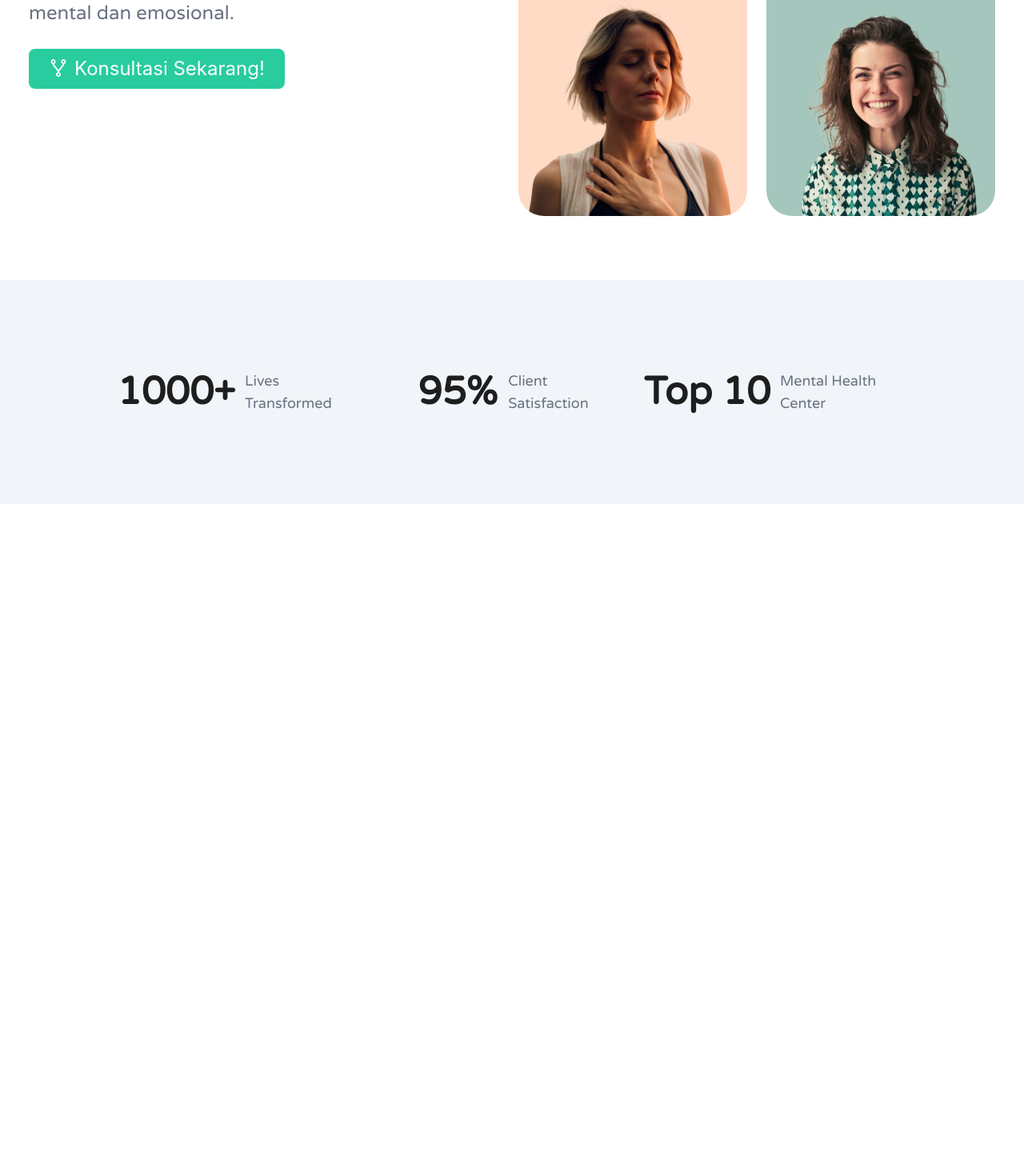
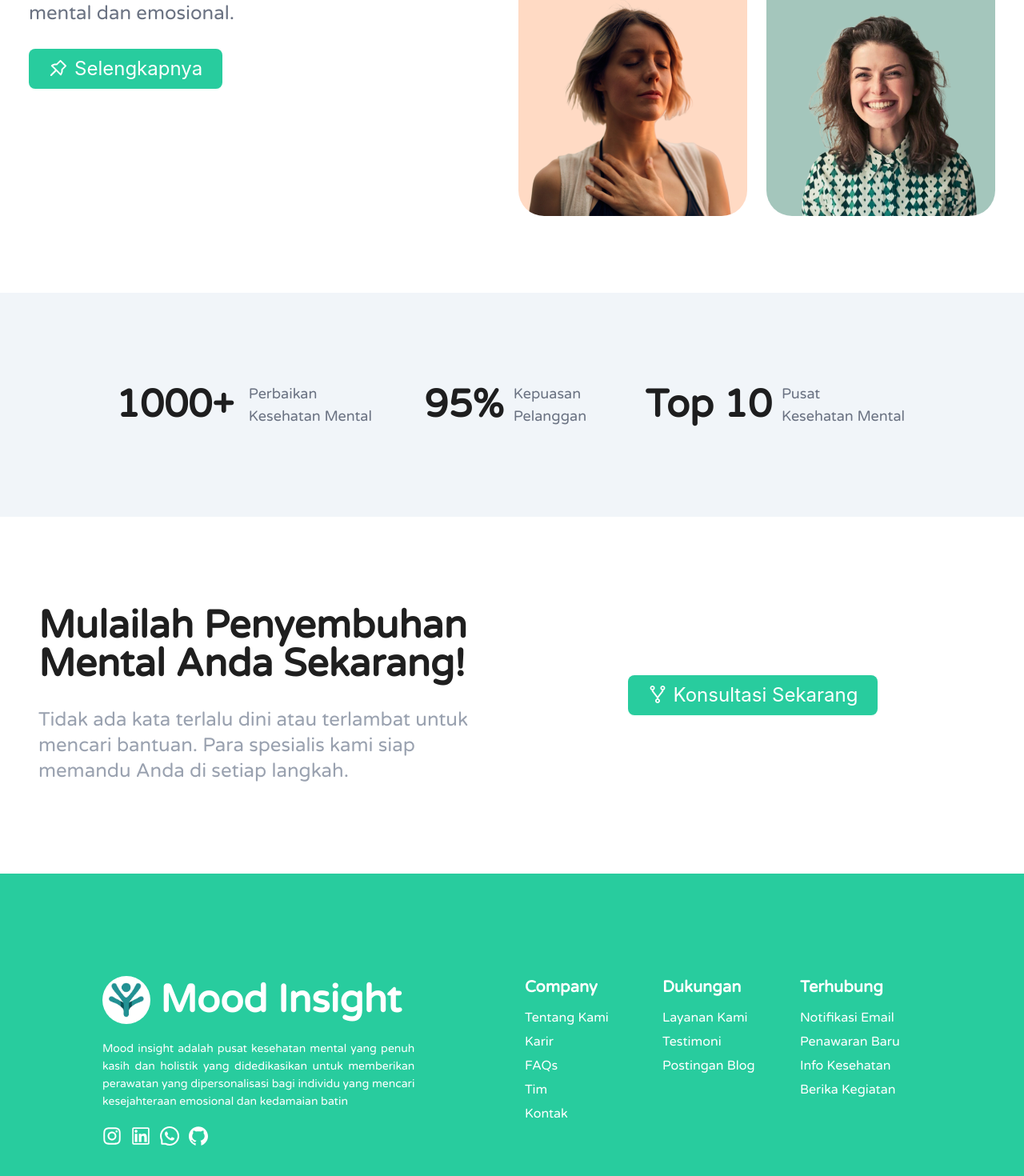
Before and after one commit to ajiaja38/mood-insight-fe, a React (Vite) app: page / in a window 1280 px wide. Shown: the part 490-1960 px from the top of the page at 80% size. Before the commit the page ends 1120 px from the top, so only its background shows below. Built offline with nearby package versions, Linux system fonts and the light colour scheme.

Commit message:
feat: add CTA and Footer :zap:

```diff
--- /dev/null
+++ b/src/components/CallToAction/index.tsx
@@ -0,0 +1,49 @@
+import React, { type JSX } from "react"
+import { Button, Grid, type Breakpoint } from "antd"
+import { ForkOutlined } from "@ant-design/icons/lib/icons"
+import { useAuth } from "../../hooks/useAuth"
+import { useNavigate, type NavigateFunction } from "react-router-dom"
+
+const { useBreakpoint } = Grid
+
+const CallToAction: React.FC = (): JSX.Element => {
+  const screen: Partial<Record<Breakpoint, boolean>> = useBreakpoint()
+  const { isAuthenticated } = useAuth()
+  const navigate: NavigateFunction = useNavigate()
+
+  return (
+    <div className="grid grid-cols-1 md:grid-cols-2 gap-5 container mx-auto py-28 px-12">
+      <div className="flex flex-col gap-y-5">
+        <h1 className="text-3xl lg:text-5xl font-extrabold lg:mb-2.5">
+          Mulailah Penyembuhan Mental Anda Sekarang!
+        </h1>
+        <p className="text-base lg:text-2xl text-gray-400">
+          Tidak ada kata terlalu dini atau terlambat untuk mencari bantuan. Para
+          spesialis kami siap memandu Anda di setiap langkah.
+        </p>
+      </div>
+      <div className="flex justify-center items-center">
+        <Button
+          variant="solid"
+          color="primary"
+          size="large"
+          style={{
+            fontSize: "1.5rem",
+            padding: "1.5rem",
+            width: screen.lg ? "auto" : "100%",
+          }}
+          icon={<ForkOutlined />}
+          onClick={() =>
+            isAuthenticated
+              ? navigate("/konsultasi-pengguna")
+              : navigate("/auth/login")
+          }
+        >
+          Konsultasi Sekarang
+        </Button>
+      </div>
+    </div>
+  )
+}
+
+export default CallToAction
--- /dev/null
+++ b/src/components/Footer/index.tsx
@@ -0,0 +1,74 @@
+import React, { type JSX } from "react"
+import {
+  GithubOutlined,
+  InstagramOutlined,
+  LinkedinOutlined,
+  WhatsAppOutlined,
+} from "@ant-design/icons/lib/icons"
+import { MoodInsightLogo } from "../../utils/constant/staticFile"
+
+const Footer: React.FC = (): JSX.Element => {
+  return (
+    <footer className="bg-primary p-10 md:p-16 lg:p-28 text-white">
+      <div className="grid grid-cols-1 lg:grid-cols-2 container mx-auto">
+        <div className="p-4 w-full lg:w-[80%] flex flex-col gap-y-5">
+          <div className="flex gap-x-3 items-center">
+            <div className="bg-white rounded-full p-2">
+              <img src={MoodInsightLogo} alt="Mood Insight" className="w-11" />
+            </div>
+            <h1 className="text-3xl lg:text-5xl font-bold">Mood Insight</h1>
+          </div>
+          <p className="text-justify font-extralight">
+            Mood insight adalah pusat kesehatan mental yang penuh kasih dan
+            holistik yang didedikasikan untuk memberikan perawatan yang
+            dipersonalisasi bagi individu yang mencari kesejahteraan emosional
+            dan kedamaian batin
+          </p>
+          <div className="flex gap-x-3 text-2xl">
+            <InstagramOutlined />
+            <LinkedinOutlined />
+            <WhatsAppOutlined />
+            <GithubOutlined />
+          </div>
+        </div>
+        <div className=" p-4 grid grid-cols-3 gap-5">
+          <ul>
+            <li>
+              <h2 className="font-bold text-xl mb-3">Company</h2>
+            </li>
+            <div className="flex flex-col gap-y-1.5 [&>li]:hover:text-gray-300 text-xs md:text-base">
+              <li className="cursor-pointer">Tentang Kami</li>
+              <li className="cursor-pointer">Karir</li>
+              <li className="cursor-pointer">FAQs</li>
+              <li className="cursor-pointer">Tim</li>
+              <li className="cursor-pointer">Kontak</li>
+            </div>
+          </ul>
+          <ul>
+            <li>
+              <h2 className="font-bold text-xl mb-3">Dukungan</h2>
+            </li>
+            <div className="flex flex-col gap-y-1.5 [&>li]:hover:text-gray-300 text-xs md:text-base">
+              <li className="cursor-pointer">Layanan Kami</li>
+              <li className="cursor-pointer">Testimoni</li>
+              <li className="cursor-pointer">Postingan Blog</li>
+            </div>
+          </ul>
+          <ul>
+            <li>
+              <h2 className="font-bold text-xl mb-3">Terhubung</h2>
+            </li>
+            <div className="flex flex-col gap-y-1.5 [&>li]:hover:text-gray-300 text-xs md:text-base">
+              <li className="cursor-pointer">Notifikasi Email</li>
+              <li className="cursor-pointer">Penawaran Baru</li>
+              <li className="cursor-pointer">Info Kesehatan</li>
+              <li className="cursor-pointer">Berika Kegiatan</li>
+            </div>
+          </ul>
+        </div>
+      </div>
+    </footer>
+  )
+}
+
+export default Footer
--- a/src/components/Jumbotron/index.tsx
+++ b/src/components/Jumbotron/index.tsx
@@ -6,17 +6,12 @@ import {
   Banner3,
   Banner4,
 } from "../../utils/constant/staticFile"
-import { ForkOutlined } from "@ant-design/icons/lib/icons"
-import { useAuth } from "../../hooks/useAuth"
-import { useNavigate, type NavigateFunction } from "react-router-dom"
+import { PushpinOutlined } from "@ant-design/icons/lib/icons"
 import { motion } from "framer-motion"
 
 const Jumbotron: React.FC = (): JSX.Element => {
+  const [banner] = useState<string[]>([Banner1, Banner2, Banner3, Banner4])
   const [offsetY, setOffsetY] = useState<number>(0)
-
-  const [banner] = useState<string[]>([Banner1, Banner2, Banner3, Banner4])
-  const { isAuthenticated } = useAuth()
-  const navigate: NavigateFunction = useNavigate()
 
   const handleScroll = () => setOffsetY(window.scrollY)
 
@@ -26,7 +21,7 @@ const Jumbotron: React.FC = (): JSX.Element => {
   }, [])
 
   return (
-    <div className="grid grid-cols-1 md:grid-cols-2 gap-6 md:gap-4 w-full mb-10 lg:mb-20">
+    <div className="grid grid-cols-1 md:grid-cols-2 gap-6 md:gap-4 w-full mb-10 lg:mb-20 content-padding container mx-auto">
       <motion.div
         initial={{ opacity: 0, x: -100 }}
         animate={{ opacity: 1, x: 0 }}
@@ -43,25 +38,23 @@ const Jumbotron: React.FC = (): JSX.Element => {
           Kami di sini untuk jadi tempat yang nyaman dan suportif buat kamu yang
           ingin sembuh secara mental dan emosional.
         </p>
-        <div>
+        <a href="#statistic">
           <Button
             variant="solid"
             color="primary"
             size="large"
             style={{ fontSize: "1.5rem", padding: "1.5rem" }}
-            icon={<ForkOutlined />}
-            onClick={() =>
-              isAuthenticated
-                ? navigate("/konsultasi-pengguna")
-                : navigate("/auth/login")
-            }
+            icon={<PushpinOutlined />}
           >
-            Konsultasi Sekarang!
+            Selengkapnya
           </Button>
-        </div>
+        </a>
       </motion.div>
 
       <motion.div
+        initial={{ opacity: 0, y: -100 }}
+        animate={{ opacity: 1, y: 0 }}
+        transition={{ duration: 1 }}
         style={{
           translateY: offsetY * 0.3,
         }}
--- a/src/components/Statistic/index.tsx
+++ b/src/components/Statistic/index.tsx
@@ -26,27 +26,25 @@ const itemVariants: Variants = {
 const Statistic: React.FC = (): JSX.Element => {
   return (
     <motion.div
+      id="statistic"
       initial="hidden"
       whileInView="visible"
       variants={containerVariants}
       viewport={{ once: false, amount: 0.3 }}
-      className="bg-slate-100 p-10 md:p-16 lg:p-28 absolute inset-x-0"
+      className="bg-slate-100 p-10 md:p-16 lg:p-28 relative z-50"
+      style={{ scrollMarginTop: "4rem" }}
     >
       <div className="container mx-auto flex flex-col gap-11 md:gap-0 md:flex-row md:justify-around">
         <StatisticInfo
           title="1000+"
-          subtitle1="Lives"
-          subtitle2="Transformed"
+          subtitle1="Perbaikan"
+          subtitle2="Kesehatan Mental"
         />
-        <StatisticInfo
-          title="95%"
-          subtitle1="Client"
-          subtitle2="Satisfaction"
-        />
+        <StatisticInfo title="95%" subtitle1="Kepuasan" subtitle2="Pelanggan" />
         <StatisticInfo
           title="Top 10"
-          subtitle1="Mental Health"
-          subtitle2="Center"
+          subtitle1="Pusat"
+          subtitle2="Kesehatan Mental"
         />
       </div>
     </motion.div>
--- a/src/components/navbar/index.tsx
+++ b/src/components/navbar/index.tsx
@@ -88,17 +88,20 @@ const Navbar: React.FC = (): JSX.Element => {
 
   return (
     <div
-      className={`fixed inset-x-0 top-0 bg-white/50 backdrop-blur-lg z-50 ${
+      className={`fixed inset-x-0 top-0 bg-white/50 backdrop-blur-lg z-[99] ${
         isScrolled ? "border-b border-gray-100" : "border-none"
       }`}
     >
       <div className="flex p-4 md:py-5 lg:px-9 3xl:px-0 w-full justify-between items-center container mx-auto">
-        <NavLink to="/" className="flex items-center gap-x-2 cursor-pointer">
+        <div
+          onClick={() => returnLocation()}
+          className="flex items-center gap-x-2 cursor-pointer"
+        >
           <img src={MoodInsightLogo} alt="Mood Insight" className="w-6 h-6" />
           <h1 className="font-extrabold text-teal-600 text-2xl">
             Mood Insight
           </h1>
-        </NavLink>
+        </div>
         <ul
           className="hidden lg:flex gap-x-6
         [&>li]:cursor-pointer
--- a/src/index.css
+++ b/src/index.css
@@ -20,3 +20,7 @@
 
   --breakpoint-3xl: 97rem;
 }
+
+.content-padding {
+  @apply p-4 lg:px-9 3xl:px-0;
+}
--- a/src/layout/UserLayout.tsx
+++ b/src/layout/UserLayout.tsx
@@ -1,14 +1,16 @@
 import { type FC, type JSX } from "react"
 import Navbar from "../components/navbar"
 import { Outlet } from "react-router-dom"
+import Footer from "../components/Footer"
 
 const UserLayout: FC = (): JSX.Element => {
   return (
     <div className="font-varela">
       <Navbar />
-      <div className="mt-20 p-4 lg:px-9 3xl:px-0 container mx-auto">
+      <div className="mt-20">
         <Outlet />
       </div>
+      <Footer />
     </div>
   )
 }
--- a/src/pages/common/index.tsx
+++ b/src/pages/common/index.tsx
@@ -1,6 +1,7 @@
 import React, { useEffect, type JSX } from "react"
 import Jumbotron from "../../components/Jumbotron"
 import Statistic from "../../components/Statistic"
+import CallToAction from "../../components/CallToAction"
 
 const LandingPage: React.FC = (): JSX.Element => {
   useEffect(() => {
@@ -8,10 +9,11 @@ const LandingPage: React.FC = (): JSX.Element => {
   }, [])
 
   return (
-    <div>
+    <>
       <Jumbotron />
       <Statistic />
-    </div>
+      <CallToAction />
+    </>
   )
 }
 
```
Also changed, not shown: src/router/index.tsx (+7 -1 lines).
